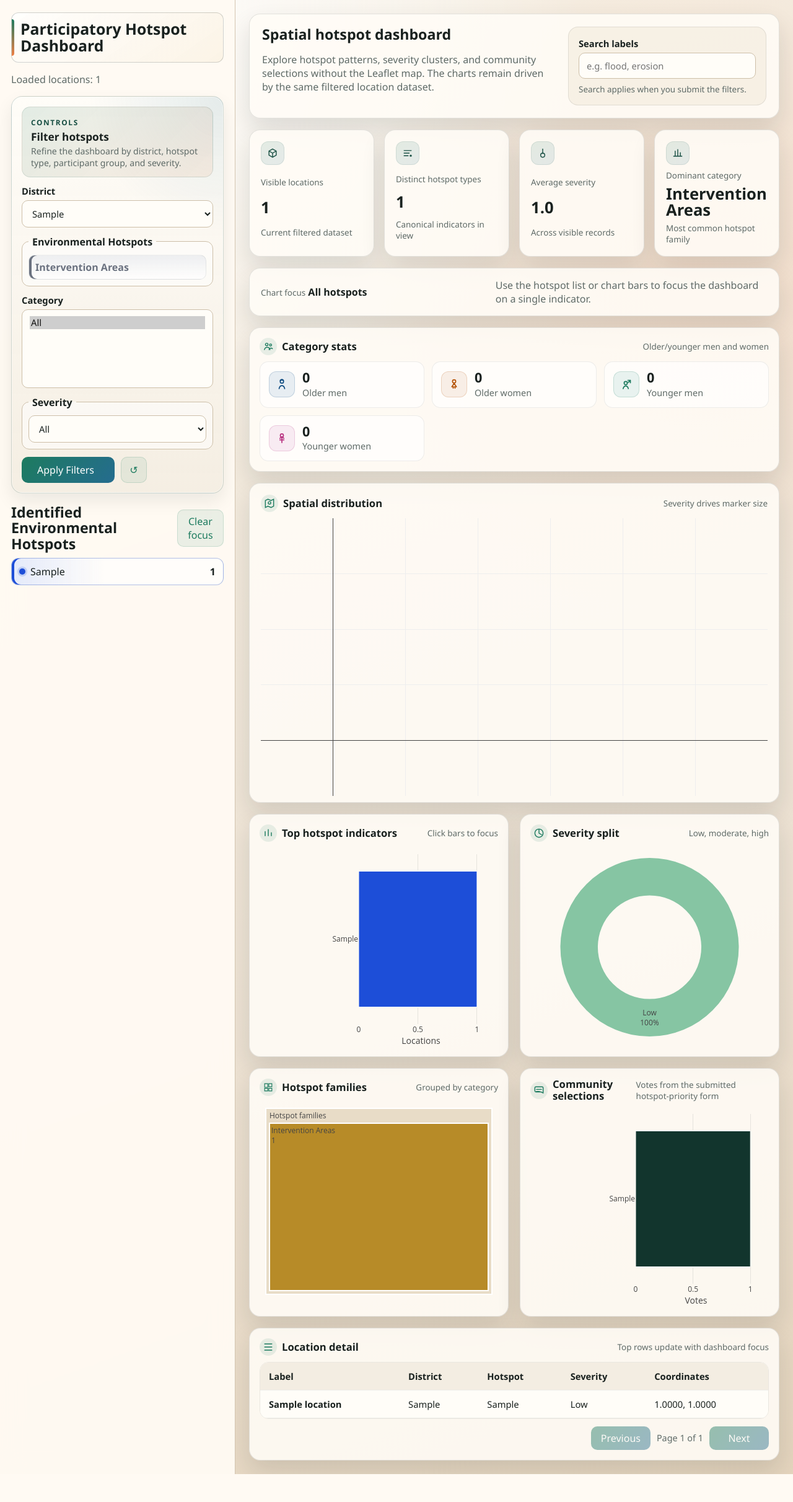
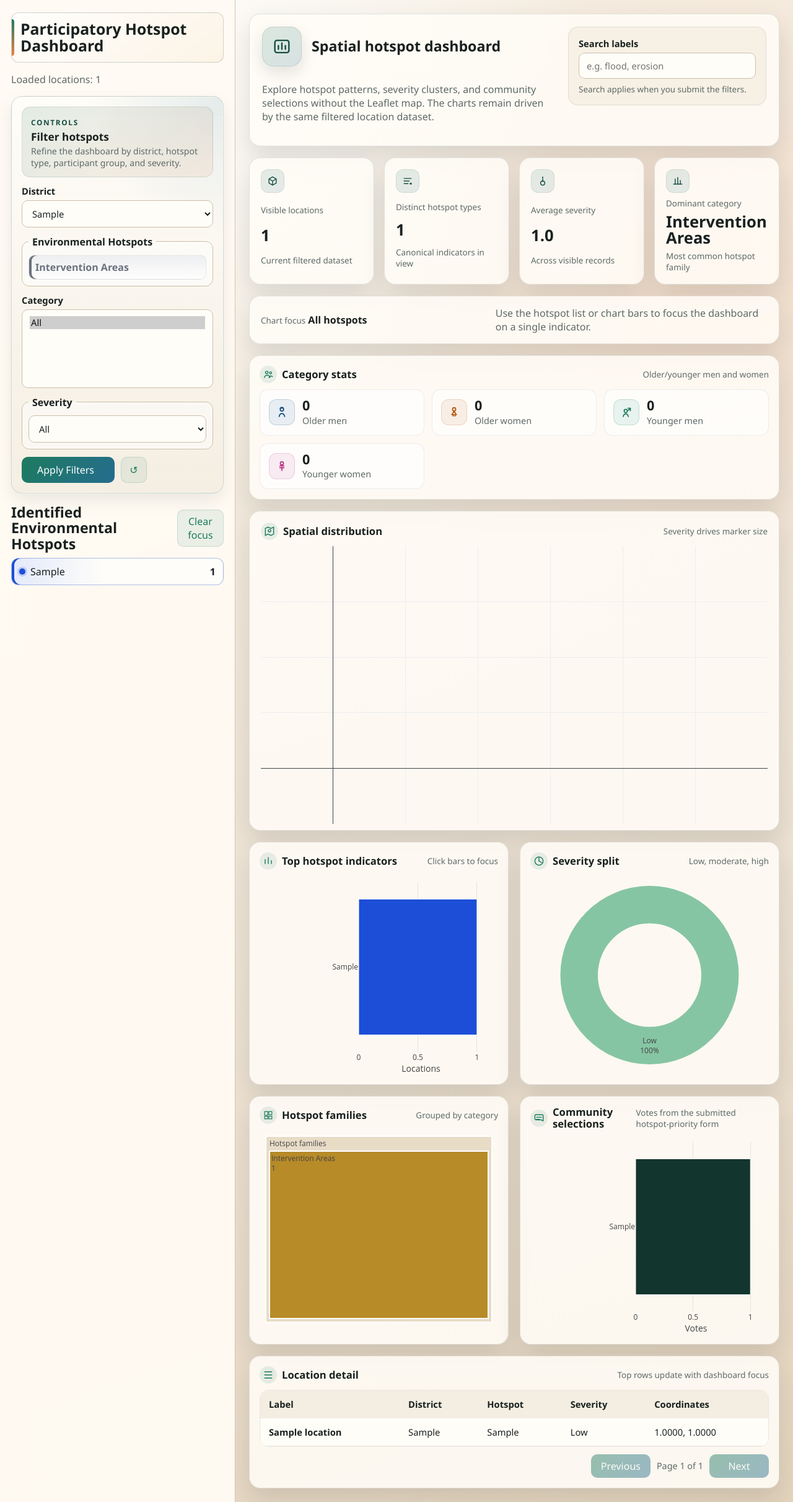
Before and after one commit to ZoloKiala/participatory_mapping, a Django app: page / in a window 1280 px wide. Shown: the whole page at 62% size. Before the commit the page ends 2378 px from the top, so only its background shows below. Run offline with Django 5.2, Linux system fonts and the light colour scheme; tables that the repository leaves empty hold one stand-in row (values such as "Sample post"); some libraries are stand-ins or nearby versions.

Commit message:
Polish dashboard hero icon

```diff
--- a/participatory/static/participatory/app.css
+++ b/participatory/static/participatory/app.css
@@ -214,6 +214,37 @@ body.is-loading .layout {
   gap: 18px;
   padding: 20px;
   align-items: start;
+}
+
+.hero-copy-block {
+  display: grid;
+  gap: 10px;
+}
+
+.hero-title-row {
+  display: flex;
+  align-items: center;
+  gap: 16px;
+}
+
+.hero-icon {
+  width: 64px;
+  height: 64px;
+  display: grid;
+  place-items: center;
+  border-radius: 18px;
+  background: linear-gradient(145deg, rgba(29, 123, 95, 0.16), rgba(37, 108, 143, 0.18));
+  color: #184f43;
+  box-shadow:
+    0 10px 24px rgba(20, 45, 40, 0.12),
+    inset 0 0 0 1px rgba(24, 79, 67, 0.12);
+  flex: 0 0 auto;
+}
+
+.hero-icon svg {
+  width: 34px;
+  height: 34px;
+  display: block;
 }
 
 .eyebrow {
--- a/participatory/templates/participatory/dashboard.html
+++ b/participatory/templates/participatory/dashboard.html
@@ -15,7 +15,7 @@
       } catch (e) {}
     })();
   </script>
-  <link rel="stylesheet" href="{% static 'participatory/app.css' %}?v=20260415-location-zoom-button">
+  <link rel="stylesheet" href="{% static 'participatory/app.css' %}?v=20260415-hero-dashboard-icon-large">
 </head>
 <body>
   <div id="app-loader" class="app-loader" role="status" aria-live="polite" aria-label="Loading dashboard data">
@@ -182,8 +182,16 @@
 
     <section class="dashboard-wrap">
       <header class="dashboard-hero">
-        <div>
-          <h2>Spatial hotspot dashboard</h2>
+        <div class="hero-copy-block">
+          <div class="hero-title-row">
+            <span class="hero-icon" aria-hidden="true">
+              <svg viewBox="0 0 24 24" fill="none">
+                <rect x="4" y="5" width="16" height="14" rx="2.5" stroke="currentColor" stroke-width="1.7"/>
+                <path d="M8 15V11M12 15V8M16 15v-4" stroke="currentColor" stroke-width="1.7" stroke-linecap="round"/>
+              </svg>
+            </span>
+            <h2>Spatial hotspot dashboard</h2>
+          </div>
           <p class="muted hero-copy">
             Explore hotspot patterns, severity clusters, and community selections without the
             Leaflet map. The charts remain driven by the same filtered location dataset.
```
